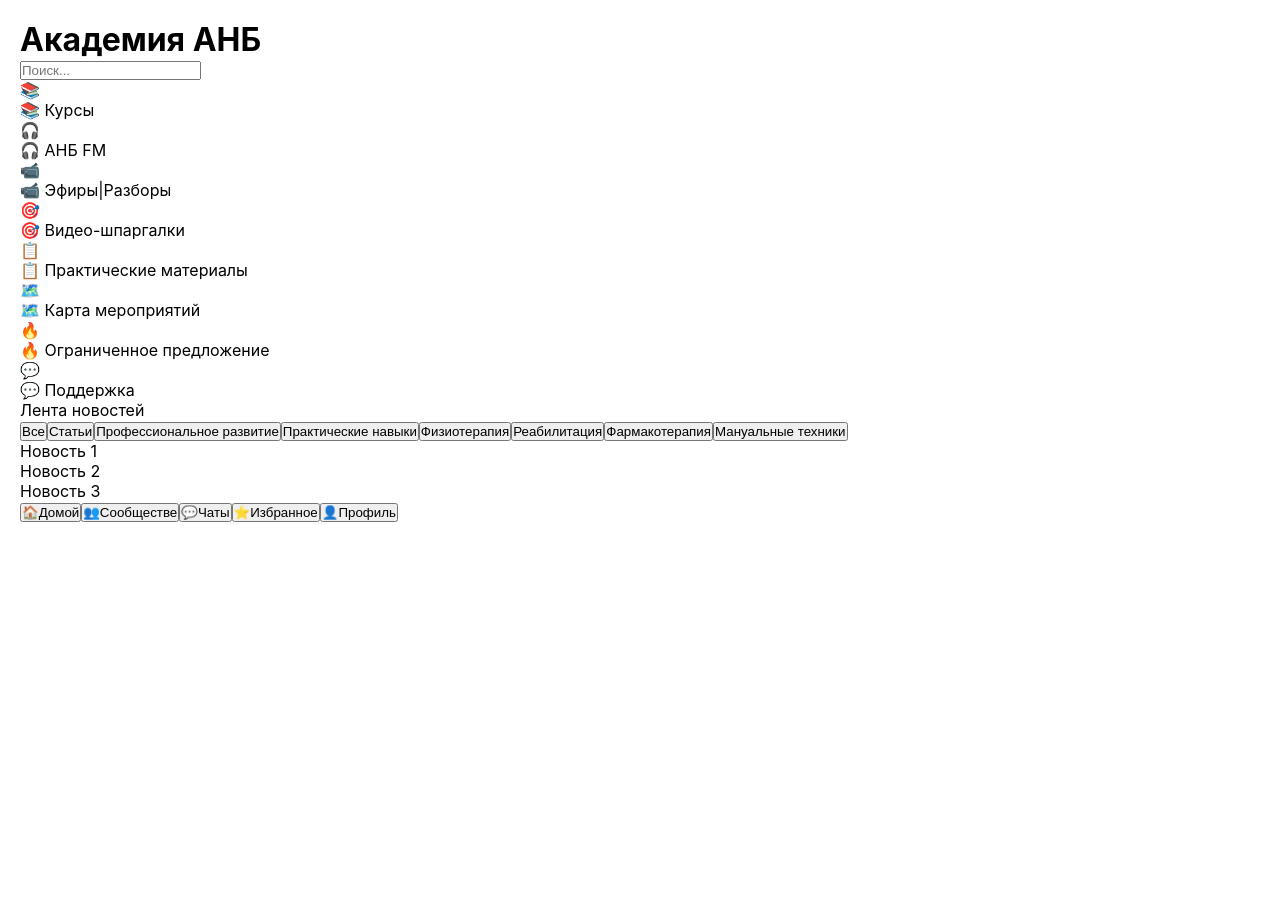
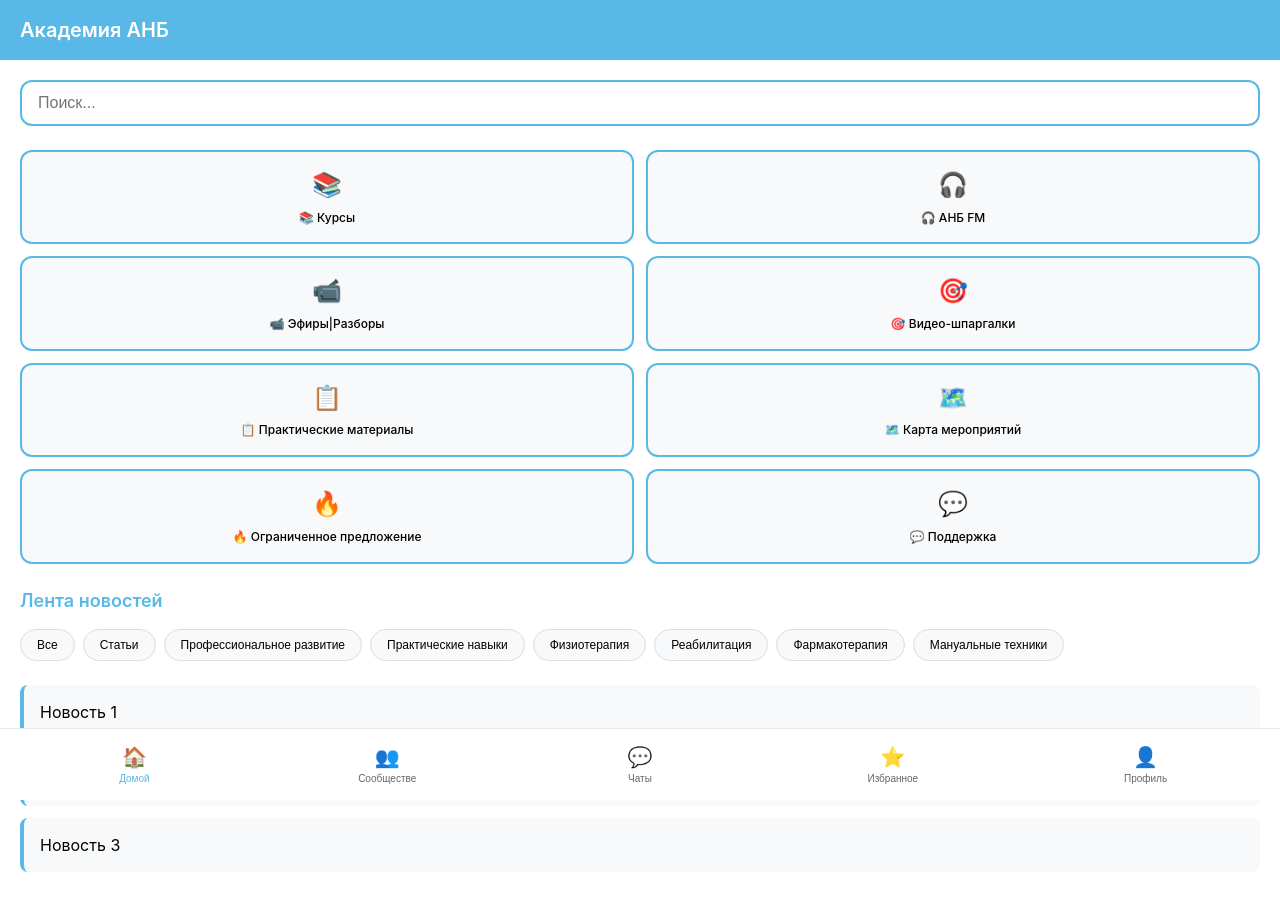
Before and after one commit to sergeynikishin555123123-lab/smart-clinic-tg-app, a React (Vite) app in the folder apps/webapp/: page / in a window 1280 px wide. Shown: the top 910 px of the page. Before the commit the page ends 800 px from the top, so only its background shows below. Built offline with nearby package versions, Linux system fonts and the light colour scheme; the HTML template or start-up script is replaced by a standard one.

Commit message:
Update App.css

```diff
--- a/apps/webapp/src/App.css
+++ b/apps/webapp/src/App.css
@@ -8,44 +8,346 @@ body {
   font-family: -apple-system, BlinkMacSystemFont, 'Segoe UI', Roboto, sans-serif;
   background: #ffffff;
   color: #000000;
+  line-height: 1.4;
 }
 
 .App {
   min-height: 100vh;
+  display: flex;
+  flex-direction: column;
+  max-width: 100%;
+  overflow-x: hidden;
+}
+
+/* Header */
+.app-header {
+  background: #58b8e7;
+  color: white;
+  padding: 16px 20px;
+  display: flex;
+  justify-content: space-between;
+  align-items: center;
+  position: sticky;
+  top: 0;
+  z-index: 100;
+}
+
+.app-header h1 {
+  font-size: 20px;
+  font-weight: 600;
+}
+
+.admin-btn {
+  background: rgba(255,255,255,0.2);
+  border: 1px solid rgba(255,255,255,0.3);
+  color: white;
+  padding: 8px 12px;
+  border-radius: 8px;
+  font-size: 14px;
+  cursor: pointer;
+}
+
+/* Main Content */
+.app-main {
+  flex: 1;
+  padding: 0 0 70px 0;
+  overflow-y: auto;
+}
+
+.page {
   padding: 20px;
 }
 
-.App-header {
-  text-align: center;
+/* Search */
+.search-bar {
+  margin-bottom: 24px;
 }
 
-.App-header h1 {
-  color: #58b8e7;
-  margin-bottom: 16px;
-  font-size: 24px;
+.search-input {
+  width: 100%;
+  padding: 12px 16px;
+  border: 2px solid #58b8e7;
+  border-radius: 12px;
+  font-size: 16px;
+  background: white;
 }
 
-.features {
+/* Categories Grid */
+.categories-grid {
   display: grid;
-  grid-template-columns: 1fr 1fr;
+  grid-template-columns: repeat(2, 1fr);
   gap: 12px;
-  margin: 20px 0;
-  max-width: 300px;
-  margin-left: auto;
-  margin-right: auto;
+  margin-bottom: 24px;
 }
 
-.feature {
+.category-card, .community-card {
   background: #f8f9fa;
   border: 2px solid #58b8e7;
   border-radius: 12px;
   padding: 16px 8px;
-  font-size: 14px;
-  color: #000000;
+  text-align: center;
+  cursor: pointer;
+  transition: all 0.2s;
 }
 
-.loading {
-  margin-top: 40px;
+.category-card:hover, .community-card:hover {
+  background: #e3f2fd;
+  transform: translateY(-2px);
+}
+
+.category-icon, .community-icon {
+  font-size: 24px;
+  margin-bottom: 8px;
+}
+
+.category-name, .community-name {
+  font-size: 12px;
+  font-weight: 500;
+}
+
+/* Sections */
+.section-title {
+  font-size: 18px;
+  font-weight: 600;
+  margin-bottom: 16px;
   color: #58b8e7;
-  font-size: 16px;
 }
+
+/* News Filters */
+.news-filters {
+  display: flex;
+  gap: 8px;
+  overflow-x: auto;
+  margin-bottom: 16px;
+  padding-bottom: 8px;
+}
+
+.filter-btn {
+  background: #f8f9fa;
+  border: 1px solid #ddd;
+  border-radius: 20px;
+  padding: 8px 16px;
+  font-size: 12px;
+  white-space: nowrap;
+  cursor: pointer;
+}
+
+.filter-btn:hover {
+  background: #e9ecef;
+}
+
+/* News List */
+.news-list {
+  display: flex;
+  flex-direction: column;
+  gap: 12px;
+}
+
+.news-item {
+  background: #f8f9fa;
+  padding: 16px;
+  border-radius: 8px;
+  border-left: 4px solid #58b8e7;
+}
+
+/* Community Grid */
+.community-grid {
+  display: grid;
+  grid-template-columns: repeat(2, 1fr);
+  gap: 12px;
+}
+
+/* Chats */
+.chats-list {
+  display: flex;
+  flex-direction: column;
+  gap: 12px;
+}
+
+.chat-item {
+  background: #f8f9fa;
+  padding: 16px;
+  border-radius: 8px;
+  border-left: 4px solid #58b8e7;
+  cursor: pointer;
+}
+
+.chat-note {
+  background: #fff3cd;
+  border: 1px solid #ffeaa7;
+  border-radius: 8px;
+  padding: 12px;
+  font-size: 14px;
+  color: #856404;
+  margin-top: 16px;
+}
+
+/* Tabs */
+.tabs {
+  display: flex;
+  border-bottom: 2px solid #e9ecef;
+  margin-bottom: 16px;
+}
+
+.tab {
+  background: none;
+  border: none;
+  padding: 12px 16px;
+  font-size: 14px;
+  cursor: pointer;
+  border-bottom: 2px solid transparent;
+}
+
+.tab.active {
+  border-bottom-color: #58b8e7;
+  color: #58b8e7;
+  font-weight: 500;
+}
+
+.tab-content {
+  min-height: 200px;
+}
+
+/* Profile */
+.profile-header {
+  display: flex;
+  gap: 16px;
+  align-items: center;
+  margin-bottom: 24px;
+  padding: 16px;
+  background: #f8f9fa;
+  border-radius: 12px;
+}
+
+.profile-avatar {
+  font-size: 40px;
+}
+
+.profile-info {
+  flex: 1;
+}
+
+.profile-name {
+  font-size: 18px;
+  font-weight: 600;
+  margin-bottom: 4px;
+}
+
+.profile-status {
+  color: #666;
+  font-size: 14px;
+  margin-bottom: 4px;
+}
+
+.subscription-status {
+  color: #28a745;
+  font-size: 14px;
+  margin-bottom: 8px;
+}
+
+.change-subscription-btn {
+  background: #58b8e7;
+  color: white;
+  border: none;
+  padding: 8px 16px;
+  border-radius: 8px;
+  font-size: 14px;
+  cursor: pointer;
+}
+
+/* Journey */
+.journey-steps {
+  display: flex;
+  flex-direction: column;
+  gap: 16px;
+}
+
+.journey-step {
+  display: flex;
+  gap: 12px;
+  padding: 16px;
+  background: #f8f9fa;
+  border-radius: 12px;
+  border-left: 4px solid #58b8e7;
+}
+
+.step-number {
+  font-size: 20px;
+}
+
+.step-info {
+  flex: 1;
+}
+
+.step-title {
+  font-weight: 600;
+  margin-bottom: 4px;
+}
+
+.step-progress {
+  font-size: 14px;
+  color: #666;
+  margin-bottom: 4px;
+}
+
+.step-hint {
+  font-size: 12px;
+  color: #888;
+}
+
+/* Bottom Navigation */
+.bottom-nav {
+  position: fixed;
+  bottom: 0;
+  left: 0;
+  right: 0;
+  background: white;
+  border-top: 1px solid #e9ecef;
+  display: flex;
+  padding: 8px;
+  z-index: 100;
+}
+
+.nav-btn {
+  flex: 1;
+  background: none;
+  border: none;
+  padding: 8px 4px;
+  cursor: pointer;
+  display: flex;
+  flex-direction: column;
+  align-items: center;
+  gap: 4px;
+  font-size: 12px;
+  color: #666;
+}
+
+.nav-btn.active {
+  color: #58b8e7;
+}
+
+.nav-icon {
+  font-size: 20px;
+}
+
+.nav-text {
+  font-size: 10px;
+}
+
+/* Responsive */
+@media (max-width: 480px) {
+  .page {
+    padding: 16px;
+  }
+
+  .categories-grid,
+  .community-grid {
+    grid-template-columns: repeat(2, 1fr);
+    gap: 8px;
+  }
+
+  .category-name,
+  .community-name {
+    font-size: 11px;
+  }
+}
```
